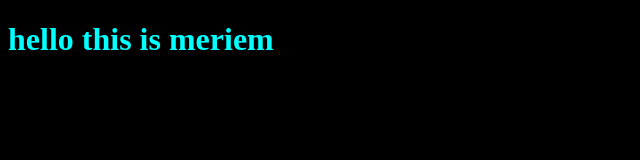
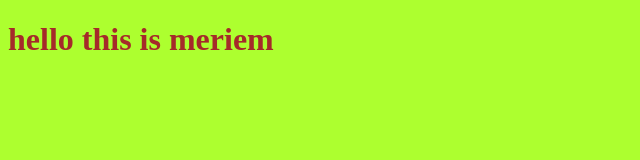
Before and after one commit to meriem-rachedi/myprojectn1, a plain HTML site: page index.html in a window 1280 px wide. Shown: the whole page, without its empty margins (0-640 px from the left). Drawn offline with Linux system fonts and the light colour scheme.

Commit message:
change the color of backgound to green and text to brown

```diff
--- a/style.css
+++ b/style.css
@@ -1,6 +1,6 @@
 h1 {
-    color: aqua;
+    color: brown;
 }
 body {
-    background-color: black;
+    background-color:greenyellow;
 }
```
